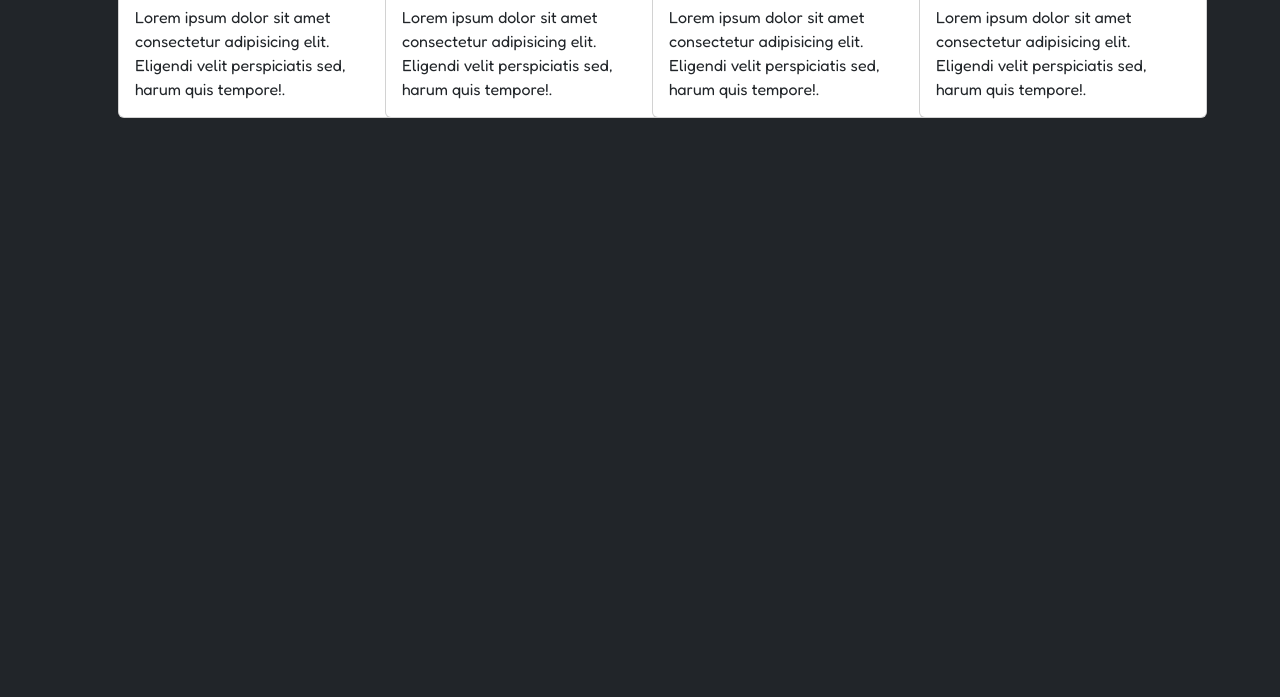
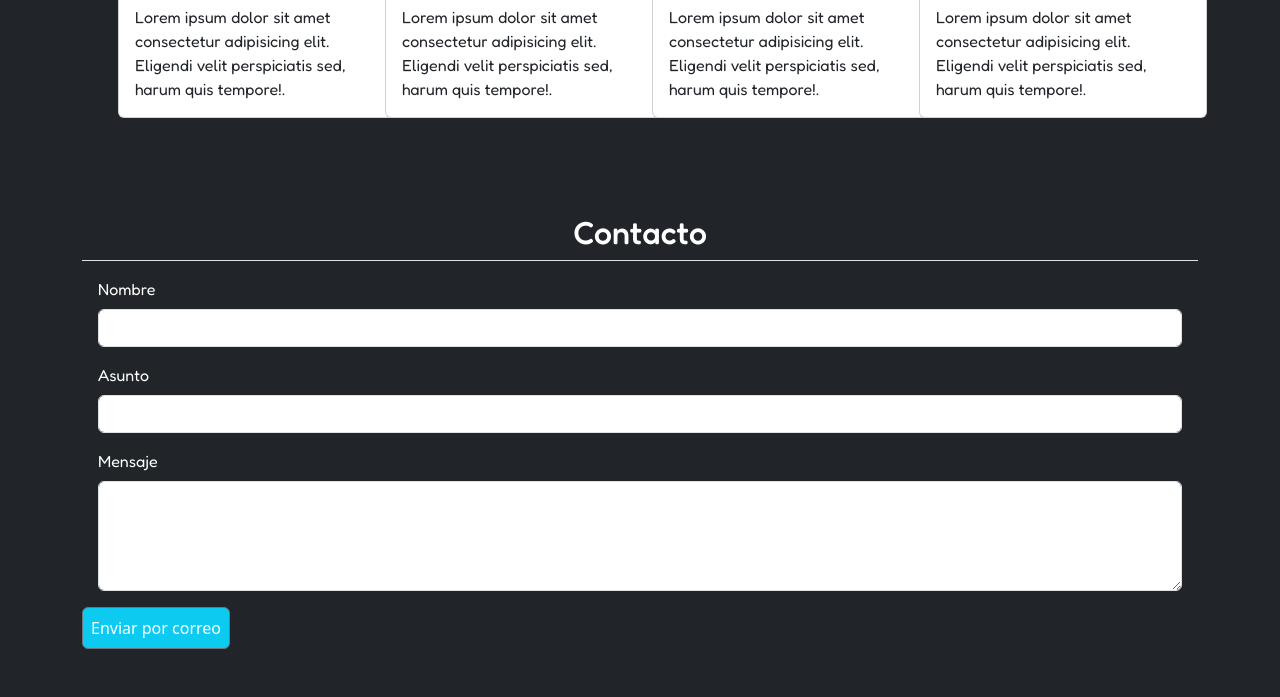
Before and after one commit to Miyaki97/Prueba-MZG, a plain HTML site: page index.html in a window 1280 px wide. Shown: the part 1939-2636 px from the top of the page. Before the commit the page ends 2105 px from the top, so only its background shows below. Drawn offline with nearby package versions, Linux system fonts and the light colour scheme.

Commit message:
quinto commit inserción form de contacto

```diff
--- a/index.html
+++ b/index.html
@@ -161,6 +161,33 @@
 
     </section>
 
+
+    <section class="p-5">
+        <div class="container" id="Contacto">
+            <h2 class="text-white text-center fredoka-700">Contacto</h2>
+            <form class="border-top">
+                <div class="m-3">
+                    <label for="nombre" class="form-label text-white fredoka-300">Nombre</label>
+                    <input type="text" class="form-control" id="nombre" name="nombre" required>
+                </div>
+                <div class="m-3">
+                    <label for="asunto" class="form-label text-white fredoka-300">Asunto</label>
+                    <input type="text" class="form-control" id="asunto" name="asunto" required>
+                </div>
+                <div class="m-3">
+                    <label for="mensaje" class="form-label text-white fredoka-300 ">Mensaje</label>
+                    <textarea class="form-control" id="mensaje" name="mensaje" rows="4" required></textarea>
+                </div>
+                <button type="button" id="enviarCorreo" class="btn btn-secondary p-2 bg-info" data-bs-toggle="tooltip"
+                    data-bs-placement="top" data-bs-custom-class="custom-tooltip fredoka-300"
+                    data-bs-title="Presiona para Enviar por correo">
+                    Enviar por correo
+                </button>
+            </form>
+        </div>
+    </section>
+
+
     <script src="https://cdn.jsdelivr.net/npm/bootstrap@5.3.2/dist/js/bootstrap.bundle.min.js"
     integrity="sha384-C6RzsynM9kWDrMNeT87bh95OGNyZPhcTNXj1NW7RuBCsyN/o0jlpcV8Qyq46cDfL"
     crossorigin="anonymous"></script>
```
